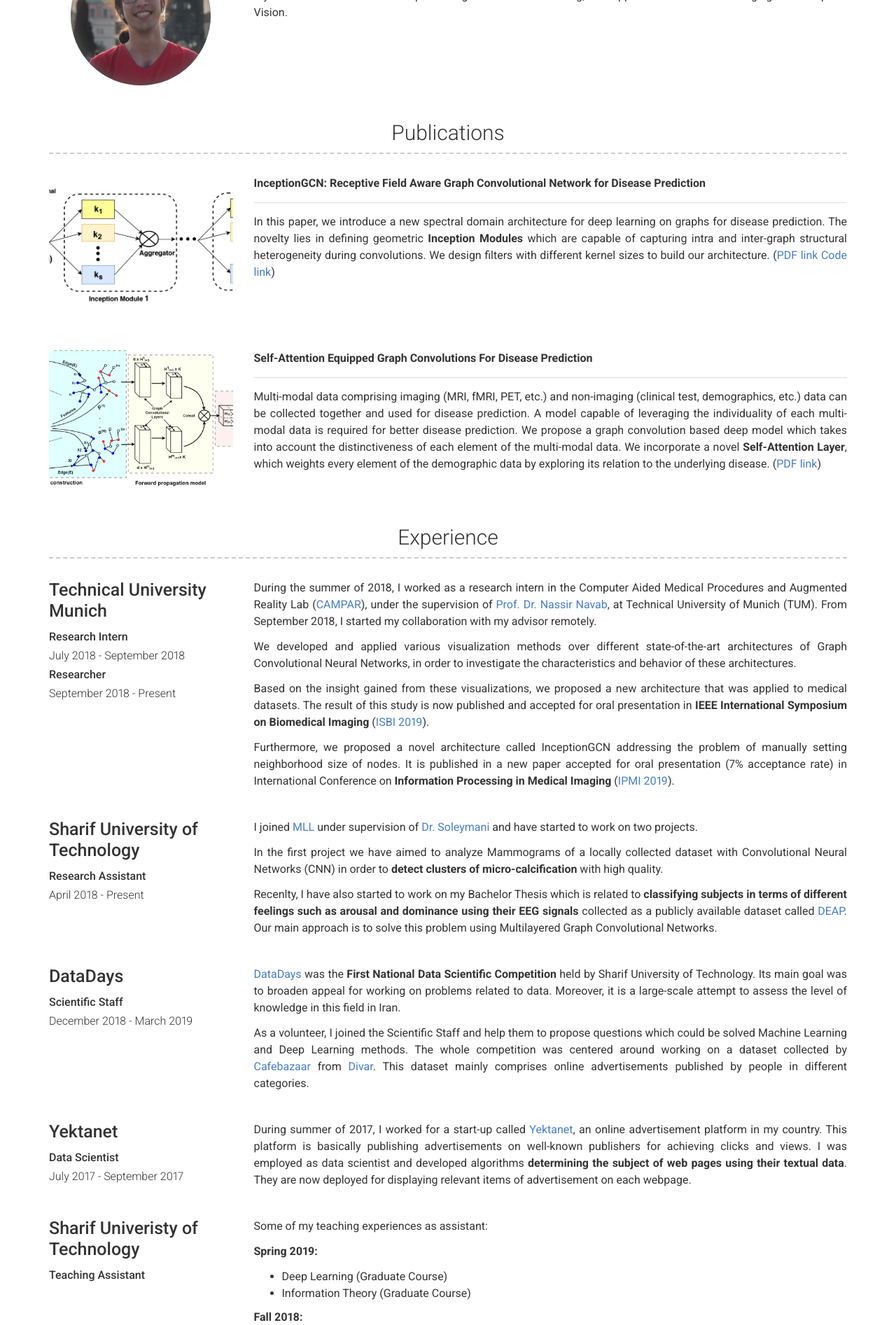
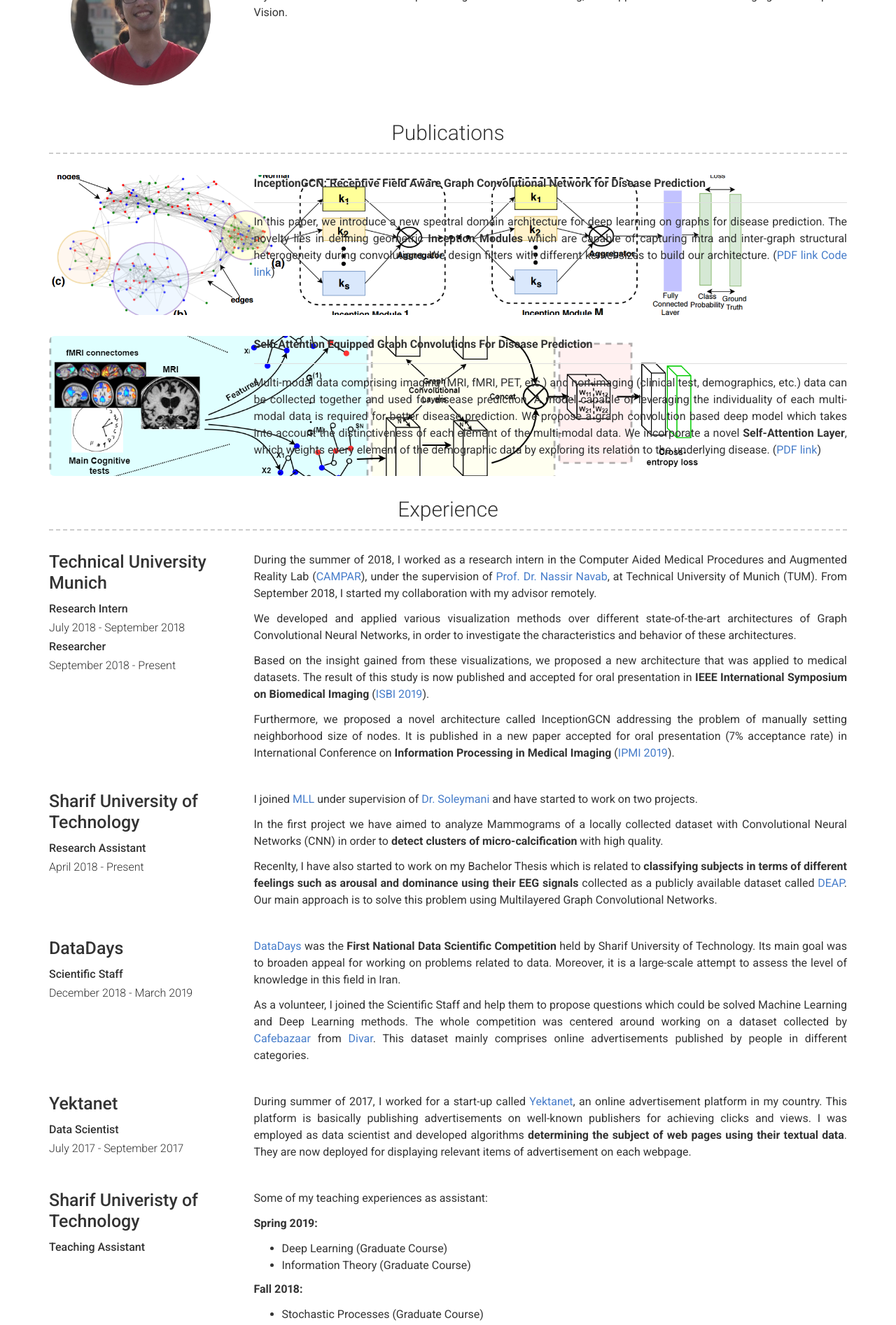
Before and after one commit to shekshaa/shekshaa.github.io, a Jekyll site: the page built from index.md, in a window 1280 px wide. Shown: the part 367-2260 px from the top of the page at 70% size. Built offline with Jekyll 4.4.1, drawn with Linux system fonts in a browser that asks for light colours.

Commit message:
Update modern-resume-theme.scss

```diff
--- a/_sass/modern-resume-theme.scss
+++ b/_sass/modern-resume-theme.scss
@@ -70,10 +70,8 @@ ul.icons a {
 }
 
 .pub-img {
-  width: auto;
+  width: 1000px;
   height: 200px;
-  margin: 0 auto;
-  margin-bottom: 20px;
   display: block;
   border-radius: 8px;
   background-size: cover;
```
